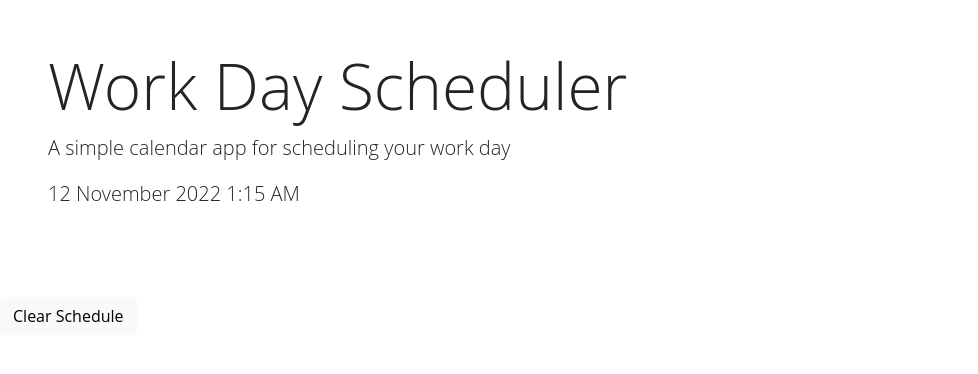
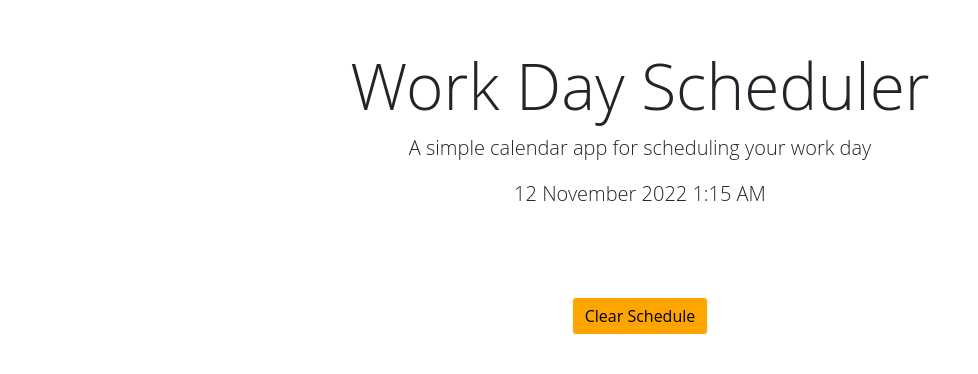
Before and after one commit to jveyhl/work_day_scheduler, a plain HTML site: page index.html in a window 1280 px wide. Shown: the whole page, without its empty margins (0-978 px from the left). Drawn offline with nearby package versions, Linux system fonts and the light colour scheme.

Commit message:
aligned elements in style.css and minor code refactor in script.js

```diff
--- a/assets/css/style.css
+++ b/assets/css/style.css
@@ -10,6 +10,13 @@ textarea {
   color: #000000;
   border-left: 1px solid black;
   padding: 10px;
+}
+
+/* Use flexbox to align text */
+header {
+  display: flex;
+  flex-direction: column;
+  align-items: center;
 }
 
 .description {
@@ -36,22 +43,24 @@ textarea {
 
 .past {
   background-color: #d3d3d3;
-  color: white;
+  color: black;
 }
 
 .present {
   background-color: #ff6961;
-  color: white;
+  color: black;
 }
 
 .future {
   background-color: #77dd77;
-  color: white;
+  color: black;
 }
 
 .saveBtn {
-  /* Set display to flexbox to align the icon to the center */
+  /* Set display to flexbox */
   display: flex;
+  /* Align the icon to the center  */
+  justify-content: center;
   border-left: 1px solid black;
   border-top-right-radius: 15px;
   border-bottom-right-radius: 15px;
@@ -63,3 +72,16 @@ textarea {
   font-size: 20px;
   transition: all 0.3s ease-in-out;
 }
+
+#btn-container {
+  /* Make button container flexbox and align the button to the center */
+  display: flex;
+  justify-content: center;
+  /* Add space above/below container */
+  margin-top: 5px;
+  margin-bottom: 10px;
+}
+
+#clearbtn {
+  background-color: orange;
+}
--- a/assets/js/script.js
+++ b/assets/js/script.js
@@ -2,11 +2,14 @@
 // the code isn't run until the browser has finished rendering all the elements
 // in the html.
 $(document).ready(() => {
-  // Get current date
-  const now = dayjs().format("DD MMMM YYYY h:mm A");
+  // Get current date and time use set interval to refresh time
+  setInterval(() => {
+    let now = dayjs().format("DD MMMM YYYY h:mm A");
 
-  // Get reference to currentDay element to display time
-  $("#currentDay").text(now);
+    // Get reference to currentDay element to display time
+    $("#currentDay").text(now);
+
+  }, 1000);
 
   // Add rows to the schedule
   const addBlocks = (date) => {
@@ -18,7 +21,7 @@ $(document).ready(() => {
       let block = $("<div>").addClass("time-block").attr("id", `block${i}`);
 
       // Make an area of the time-block for holding the time
-      let blockHour = $("<div>").addClass("col-2 col-md-1 hour text-center py-3");
+      let blockHour = $("<div>").addClass("col-2 col-md-1 hour text-center py-4");
 
       // Update the time and apply format
       // Give the div and id equal to 'i' in the current itteration of the loop
```
